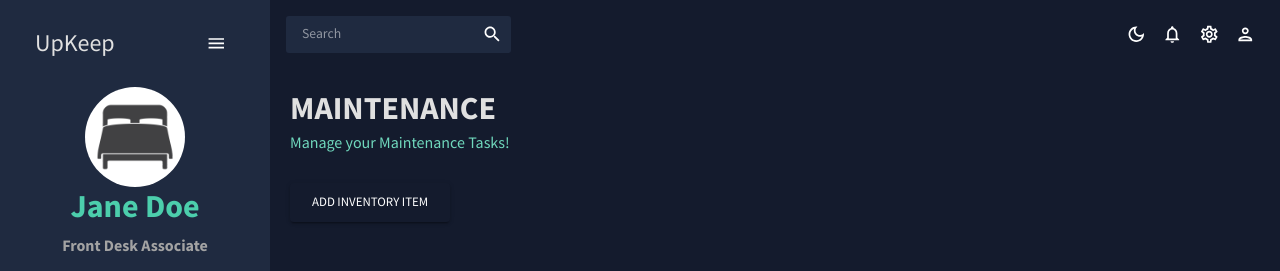
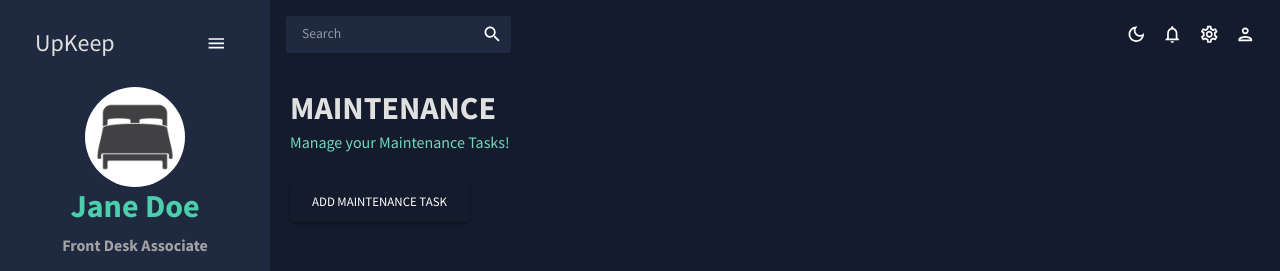
Before and after one commit to UpKeepUC/UpKeep, a React (Create React App) app in the folder UpKeepUI/: page /maintenanceTask in a window 1280 px wide. Shown: the top 271 px of the page. Built offline with nearby package versions, Linux system fonts and the light colour scheme; no server answers.

Commit message:
fixed maintenance task label on button

```diff
--- a/UpKeepUI/src/pages/maintenanceTask/index.jsx
+++ b/UpKeepUI/src/pages/maintenanceTask/index.jsx
@@ -40,7 +40,7 @@ const MaintenanceTask = () => {
           size="large"
           //sx={cardHeaderStyles.addInventoryItemButton}
         >
-          Add Inventory Item
+          Add Maintenance Task
         </CommonButton>
       </Box>
       <Box
```
